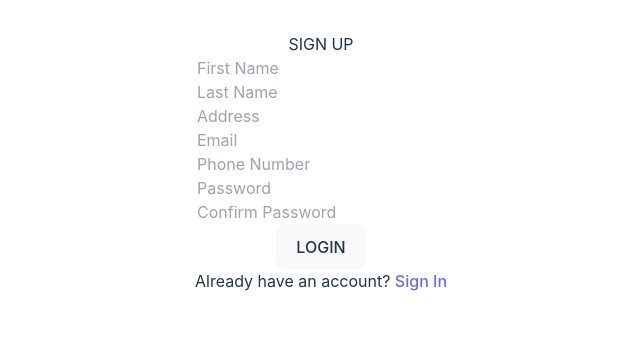
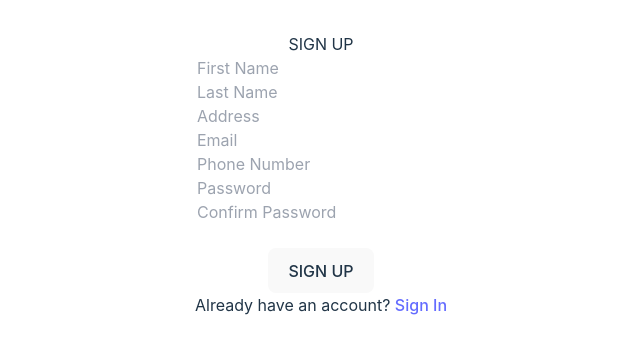
Before and after one commit to abuhoryrapranto/teebay-frontend, a React (Vite) app: page /signup in a window 1280 px wide. Shown: the top 354 px of the page, without its empty margins (319-959 px from the left). Built offline with nearby package versions, Linux system fonts and the light colour scheme.

Commit message:
Logout and Some Styling bUG fIX

```diff
--- a/src/App.tsx
+++ b/src/App.tsx
@@ -27,6 +27,7 @@ function App() {
                 <Route path="/product/edit/:slug" element={<EditProduct/>} />
                 <Route path="/orders" element={<Order/>} />
             </Route>
+            <Route path='*' element={<Signin/>} />
           </Routes>
         </Router>
       </AuthProvider>
--- a/src/pages/Products.tsx
+++ b/src/pages/Products.tsx
@@ -76,6 +76,11 @@ export default function Products() {
     navigate('/product/edit/'+slug)
   }
 
+  const logout = () => {
+    localStorage.removeItem("token");
+    navigate('/');
+  }
+
   return (
 
     <div>
@@ -85,7 +90,7 @@ export default function Products() {
             <Button type="button" name="Add Product" click={() => addProduct()} marginLeft="ml-4" />
           </div>
           <div className="flex justify-end">
-            <Button type="button" name="Logout" backgroundColor="bg-red-500 hover:bg-red-600" />
+            <Button type="button" name="Logout" backgroundColor="bg-red-500 hover:bg-red-600" click={logout} />
           </div>
         </div>
 
--- a/src/pages/Signin.tsx
+++ b/src/pages/Signin.tsx
@@ -80,7 +80,10 @@ export default function Signin() {
         <form onSubmit={handleSubmit(onSubmit)}>
             <TextBox type="text" name="email" register={register} registerOption={validation.email} error={errors.email} backendError={backendErrors?.email} width="w-80" marginBottom="mb-8" placeholder="Email" />
             <TextBox type="password" name="password" register={register} registerOption={validation.password} error={errors.password} backendError={backendErrors?.password} width="w-80" placeholder="Password" />
-            <Button name="LOGIN" type="submit" marginTop="mt-[50px]" />
+            <div>
+                <br />
+            <Button name="LOGIN" type="submit" marginTop="mt-[30px]" />
+            </div>
         </form>
             <div className="mt-[20px]">
                 <p>Dont have an account? <Link to="/signup">Signup</Link></p>
--- a/src/pages/Signup.tsx
+++ b/src/pages/Signup.tsx
@@ -114,10 +114,10 @@ export default function Signup() {
 
                 <TextBox type="password" name="password" register={register} error={errors.password} registerOption={validation.password} marginBottom="mb-8" placeholder="Password" />
                 <TextBox type="password" name="password_confirmation" register={register} error={errors.password_confirmation} registerOption={validation.password_confirmation}  placeholder="Confirm Password" />
-
+                <br />
                 {
                     loading ? <SpinnerButton name="Loading..." marginTop="mt-[30px]" /> :
-                    <Button name="LOGIN" type="submit" marginTop="mt-[30px]" />
+                    <Button name="SIGN UP" type="submit" marginTop="mt-[30px]" />
                 }
 
             </form>
```
